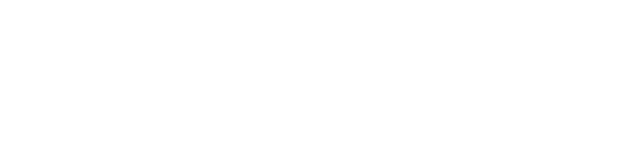
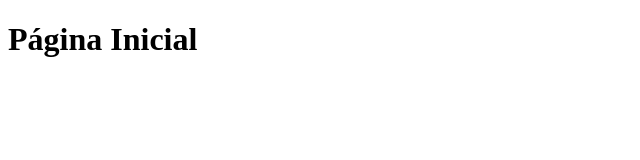
Before and after one commit to gefersonholdorf/aulagithub, a plain HTML site: page index.html in a window 1280 px wide. Shown: the whole page, without its empty margins (0-640 px from the left). Drawn offline with Linux system fonts and the light colour scheme.

Commit message:
Two commit

```diff
--- a/index.html
+++ b/index.html
@@ -7,6 +7,6 @@
     <title>Página Inicial</title>
 </head>
 <body>
-
+    <h1>Página Inicial</h1>
 </body>
 </html>
```
